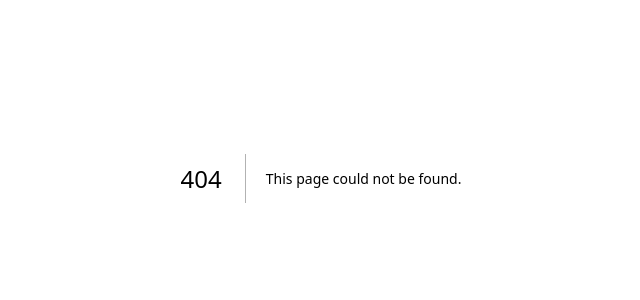
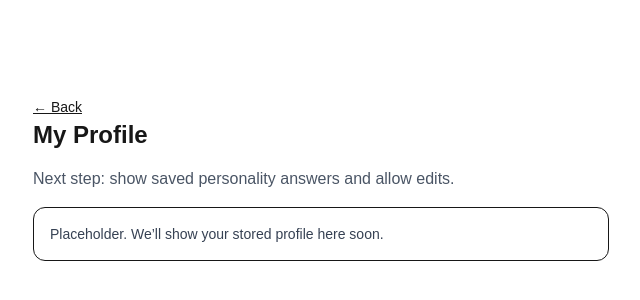
Before and after one commit to A827/personality-ai-poc, a Next.js app: page /profile in a window 1280 px wide. Before the commit this address had no page. Shown: the part 222-522 px from the top of the page, without its empty margins (319-959 px from the left). Built offline with nearby package versions, Linux system fonts and the light colour scheme.

Commit message:
Add placeholder pages: interview, ask, profile

```diff
--- /dev/null
+++ b/app/ask/page.tsx
@@ -0,0 +1,22 @@
+export default function AskPage() {
+  return (
+    <main className="min-h-screen p-6 flex items-center justify-center">
+      <div className="w-full max-w-xl space-y-4">
+        <a href="/" className="text-sm underline">
+          ← Back
+        </a>
+
+        <h1 className="text-2xl font-bold">Ask Me</h1>
+        <p className="text-gray-600">
+          Next step: connect AI so it can answer questions using your profile.
+        </p>
+
+        <div className="rounded-xl border p-4">
+          <p className="text-sm text-gray-700">
+            Placeholder. We’ll add chat UI here next.
+          </p>
+        </div>
+      </div>
+    </main>
+  );
+}
--- /dev/null
+++ b/app/interview/page.tsx
@@ -0,0 +1,22 @@
+export default function InterviewPage() {
+  return (
+    <main className="min-h-screen p-6 flex items-center justify-center">
+      <div className="w-full max-w-xl space-y-4">
+        <a href="/" className="text-sm underline">
+          ← Back
+        </a>
+
+        <h1 className="text-2xl font-bold">Interview</h1>
+        <p className="text-gray-600">
+          Next step: we’ll add 10 starter questions and save answers.
+        </p>
+
+        <div className="rounded-xl border p-4">
+          <p className="text-sm text-gray-700">
+            For now this is a placeholder page.
+          </p>
+        </div>
+      </div>
+    </main>
+  );
+}
--- /dev/null
+++ b/app/profile/page.tsx
@@ -0,0 +1,22 @@
+export default function ProfilePage() {
+  return (
+    <main className="min-h-screen p-6 flex items-center justify-center">
+      <div className="w-full max-w-xl space-y-4">
+        <a href="/" className="text-sm underline">
+          ← Back
+        </a>
+
+        <h1 className="text-2xl font-bold">My Profile</h1>
+        <p className="text-gray-600">
+          Next step: show saved personality answers and allow edits.
+        </p>
+
+        <div className="rounded-xl border p-4">
+          <p className="text-sm text-gray-700">
+            Placeholder. We’ll show your stored profile here soon.
+          </p>
+        </div>
+      </div>
+    </main>
+  );
+}
```
